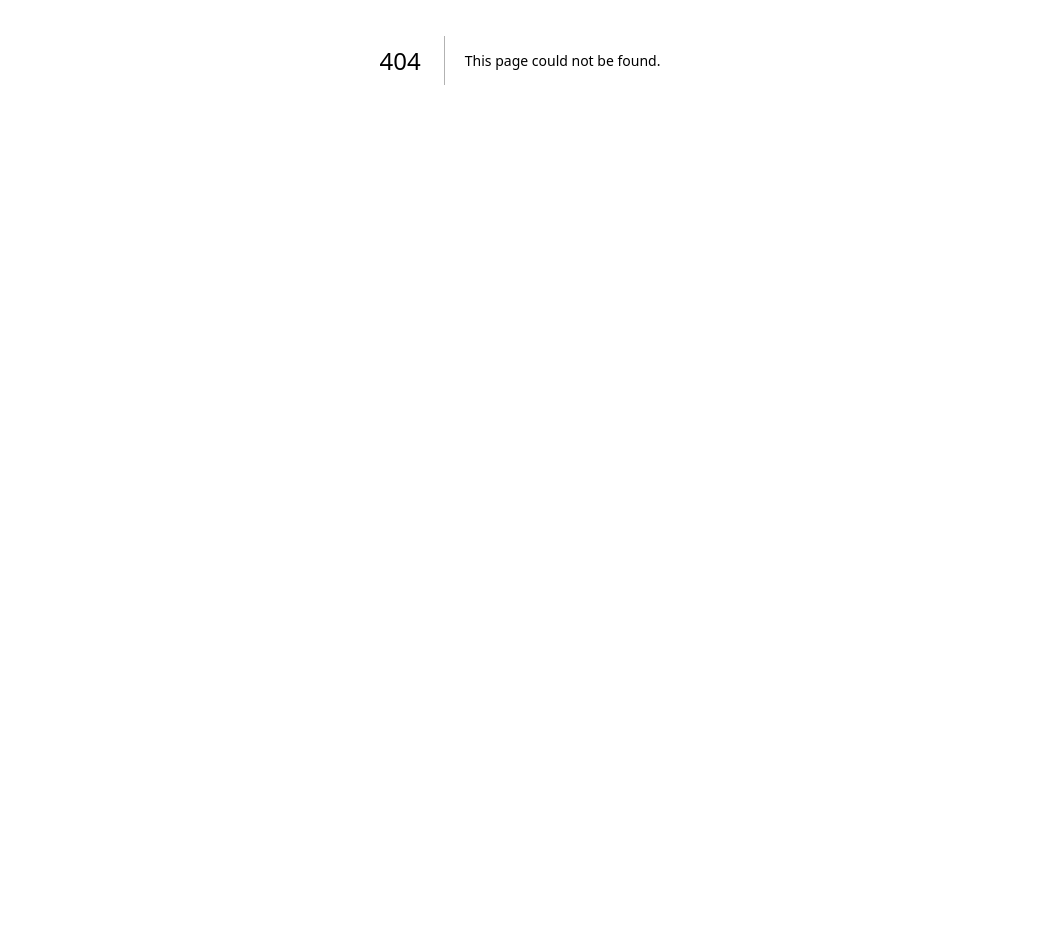
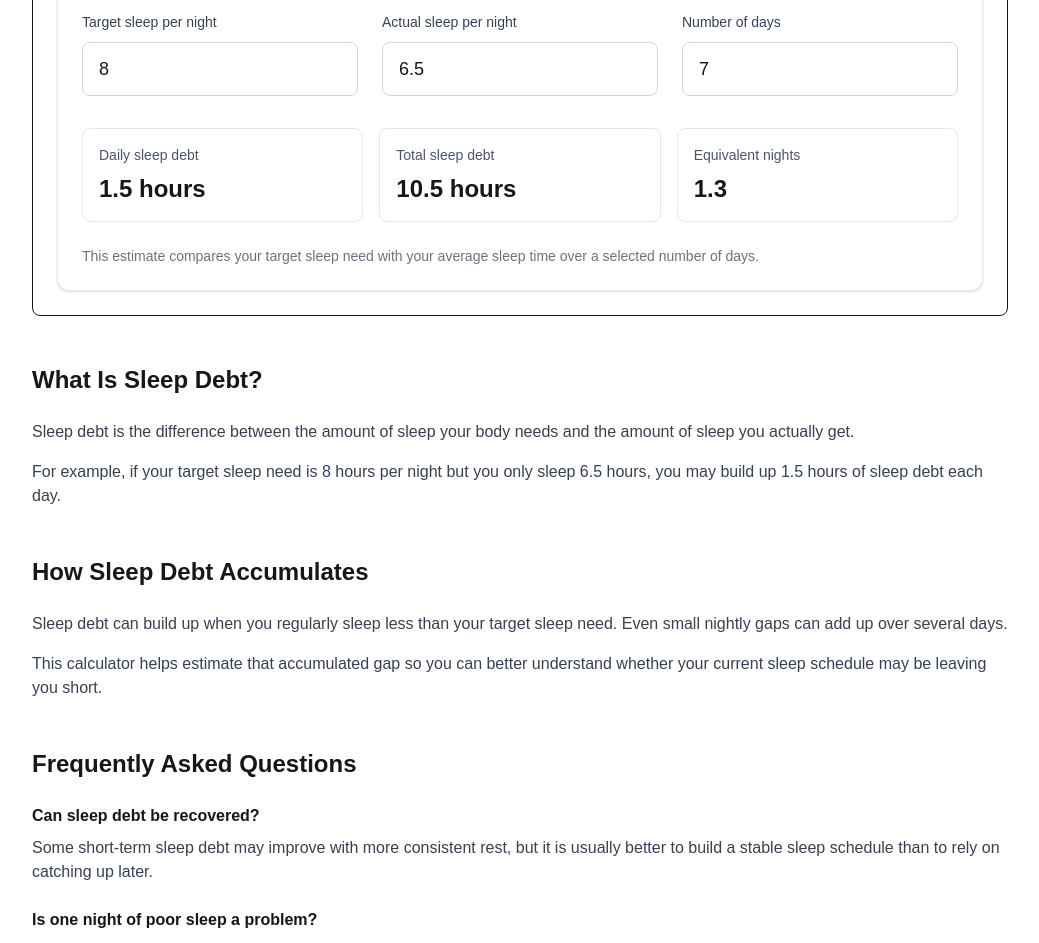
Before and after one commit to Lee-ciang/sleep-pilates-tools, a Next.js app: page /sleep-debt-calculator in a window 1280 px wide. Before the commit this address had no page. Shown: the part 340-1283 px from the top of the page, without its empty margins (120-1159 px from the left). Before the commit the page ends 800 px from the top, so only its background shows below. Built offline with nearby package versions, Linux system fonts and the light colour scheme.

Commit message:
Build Sleep Debt Calculator

```diff
--- a/app/page.tsx
+++ b/app/page.tsx
@@ -25,7 +25,14 @@ export default function Home() {
     Sleep Calculator
   </a>
 </li>
-            <li>Sleep Debt Calculator</li>
+            <li>
+  <a
+    href="/sleep-debt-calculator"
+    className="text-blue-600 hover:underline"
+  >
+    Sleep Debt Calculator
+  </a>
+</li>
             <li>Nap Calculator</li>
             <li>Stretch Routine Generator</li>
             <li>Sleep Cycle Calculator</li>
--- /dev/null
+++ b/app/sleep-debt-calculator/page.tsx
@@ -0,0 +1,159 @@
+import type { Metadata } from "next";
+import SleepDebtCalculator from "@/components/SleepDebtCalculator";
+
+
+export const metadata: Metadata = {
+  title: "Sleep Debt Calculator | Estimate Your Sleep Deficit",
+  description:
+    "Use this free sleep debt calculator to estimate how much sleep you may be missing compared with your target sleep need.",
+};
+
+export default function SleepDebtCalculatorPage() {
+  return (
+    <main className="min-h-screen bg-white">
+      <div className="mx-auto max-w-5xl px-6 py-16">
+        <a
+          href="/"
+          className="text-sm font-medium text-blue-600 hover:underline"
+        >
+          ← Back to all tools
+        </a>
+
+        <h1 className="mt-6 text-4xl font-bold">
+          Sleep Debt Calculator
+        </h1>
+
+        <p className="mt-4 text-lg text-gray-600">
+          Estimate your weekly sleep debt by comparing how much sleep you need
+          with how much sleep you actually get.
+        </p>
+
+        <section className="mt-12 rounded-lg border p-6">
+          <h2 className="text-2xl font-semibold">
+            Calculator
+          </h2>
+
+          <div className="mt-6">
+  <SleepDebtCalculator />
+</div>
+        </section>
+
+        <section className="mt-12">
+  <h2 className="text-2xl font-semibold">
+    What Is Sleep Debt?
+  </h2>
+
+  <div className="mt-6 space-y-4 text-gray-700">
+    <p>
+      Sleep debt is the difference between the amount of sleep your body
+      needs and the amount of sleep you actually get.
+    </p>
+
+    <p>
+      For example, if your target sleep need is 8 hours per night but you
+      only sleep 6.5 hours, you may build up 1.5 hours of sleep debt each day.
+    </p>
+  </div>
+</section>
+
+<section className="mt-12">
+  <h2 className="text-2xl font-semibold">
+    How Sleep Debt Accumulates
+  </h2>
+
+  <div className="mt-6 space-y-4 text-gray-700">
+    <p>
+      Sleep debt can build up when you regularly sleep less than your target
+      sleep need. Even small nightly gaps can add up over several days.
+    </p>
+
+    <p>
+      This calculator helps estimate that accumulated gap so you can better
+      understand whether your current sleep schedule may be leaving you short.
+    </p>
+  </div>
+</section>
+
+<section className="mt-12">
+  <h2 className="text-2xl font-semibold">
+    Frequently Asked Questions
+  </h2>
+
+  <div className="mt-6 space-y-6">
+    <div>
+      <h3 className="font-semibold">
+        Can sleep debt be recovered?
+      </h3>
+
+      <p className="mt-2 text-gray-700">
+        Some short-term sleep debt may improve with more consistent rest,
+        but it is usually better to build a stable sleep schedule than to
+        rely on catching up later.
+      </p>
+    </div>
+
+    <div>
+      <h3 className="font-semibold">
+        Is one night of poor sleep a problem?
+      </h3>
+
+      <p className="mt-2 text-gray-700">
+        One short night is common and not always a major issue. Sleep debt
+        becomes more concerning when short sleep continues across multiple days.
+      </p>
+    </div>
+
+    <div>
+      <h3 className="font-semibold">
+        What if I need different amounts of sleep on different days?
+      </h3>
+
+      <p className="mt-2 text-gray-700">
+        This calculator uses averages for a simple estimate. If your schedule
+        changes often, use your typical target sleep and average actual sleep.
+      </p>
+    </div>
+  </div>
+</section>
+
+<section className="mt-12">
+  <h2 className="text-2xl font-semibold">
+    Related Sleep Tools
+  </h2>
+
+  <div className="mt-6 grid gap-4 sm:grid-cols-3">
+    <a
+      href="/sleep-calculator"
+      className="rounded-lg border border-gray-200 p-5 hover:border-blue-300"
+    >
+      <h3 className="font-semibold">
+        Sleep Calculator
+      </h3>
+      <p className="mt-2 text-sm text-gray-600">
+        Find recommended bedtimes or wake-up times based on sleep cycles.
+      </p>
+    </a>
+
+    <div className="rounded-lg border border-gray-200 p-5">
+      <h3 className="font-semibold">
+        Nap Calculator
+      </h3>
+      <p className="mt-2 text-sm text-gray-600">
+        Find a practical nap length based on your schedule.
+      </p>
+    </div>
+
+    <div className="rounded-lg border border-gray-200 p-5">
+      <h3 className="font-semibold">
+        Sleep Cycle Calculator
+      </h3>
+      <p className="mt-2 text-sm text-gray-600">
+        Plan sleep around full 90-minute sleep cycles.
+      </p>
+    </div>
+  </div>
+</section>
+      </div>
+    </main>
+  );
+}
--- /dev/null
+++ b/components/SleepDebtCalculator.tsx
@@ -0,0 +1,104 @@
+"use client";
+
+import { useMemo, useState } from "react";
+
+function formatNumber(value: number) {
+  return Number.isInteger(value) ? value.toString() : value.toFixed(1);
+}
+
+export default function SleepDebtCalculator() {
+  const [targetSleep, setTargetSleep] = useState(8);
+  const [actualSleep, setActualSleep] = useState(6.5);
+  const [days, setDays] = useState(7);
+
+  const result = useMemo(() => {
+    const dailyDebt = Math.max(targetSleep - actualSleep, 0);
+    const totalDebt = dailyDebt * days;
+    const equivalentNights = targetSleep > 0 ? totalDebt / targetSleep : 0;
+
+    return {
+      dailyDebt,
+      totalDebt,
+      equivalentNights,
+    };
+  }, [targetSleep, actualSleep, days]);
+
+  return (
+    <div className="rounded-xl border border-gray-200 bg-white p-6 shadow-sm">
+      <div className="grid gap-6 sm:grid-cols-3">
+        <label className="block">
+          <span className="text-sm font-medium text-gray-700">
+            Target sleep per night
+          </span>
+          <input
+            type="number"
+            min="1"
+            max="12"
+            step="0.5"
+            value={targetSleep}
+            onChange={(event) => setTargetSleep(Number(event.target.value))}
+            className="mt-2 w-full rounded-lg border border-gray-300 px-4 py-3 text-lg"
+          />
+        </label>
+
+        <label className="block">
+          <span className="text-sm font-medium text-gray-700">
+            Actual sleep per night
+          </span>
+          <input
+            type="number"
+            min="0"
+            max="12"
+            step="0.5"
+            value={actualSleep}
+            onChange={(event) => setActualSleep(Number(event.target.value))}
+            className="mt-2 w-full rounded-lg border border-gray-300 px-4 py-3 text-lg"
+          />
+        </label>
+
+        <label className="block">
+          <span className="text-sm font-medium text-gray-700">
+            Number of days
+          </span>
+          <input
+            type="number"
+            min="1"
+            max="30"
+            step="1"
+            value={days}
+            onChange={(event) => setDays(Number(event.target.value))}
+            className="mt-2 w-full rounded-lg border border-gray-300 px-4 py-3 text-lg"
+          />
+        </label>
+      </div>
+
+      <div className="mt-8 grid gap-4 sm:grid-cols-3">
+        <div className="rounded-lg border border-gray-200 p-4">
+          <p className="text-sm text-gray-600">Daily sleep debt</p>
+          <p className="mt-2 text-2xl font-bold">
+            {formatNumber(result.dailyDebt)} hours
+          </p>
+        </div>
+
+        <div className="rounded-lg border border-gray-200 p-4">
+          <p className="text-sm text-gray-600">Total sleep debt</p>
+          <p className="mt-2 text-2xl font-bold">
+            {formatNumber(result.totalDebt)} hours
+          </p>
+        </div>
+
+        <div className="rounded-lg border border-gray-200 p-4">
+          <p className="text-sm text-gray-600">Equivalent nights</p>
+          <p className="mt-2 text-2xl font-bold">
+            {formatNumber(result.equivalentNights)}
+          </p>
+        </div>
+      </div>
+
+      <p className="mt-6 text-sm text-gray-500">
+        This estimate compares your target sleep need with your average sleep
+        time over a selected number of days.
+      </p>
+    </div>
+  );
+}
```
